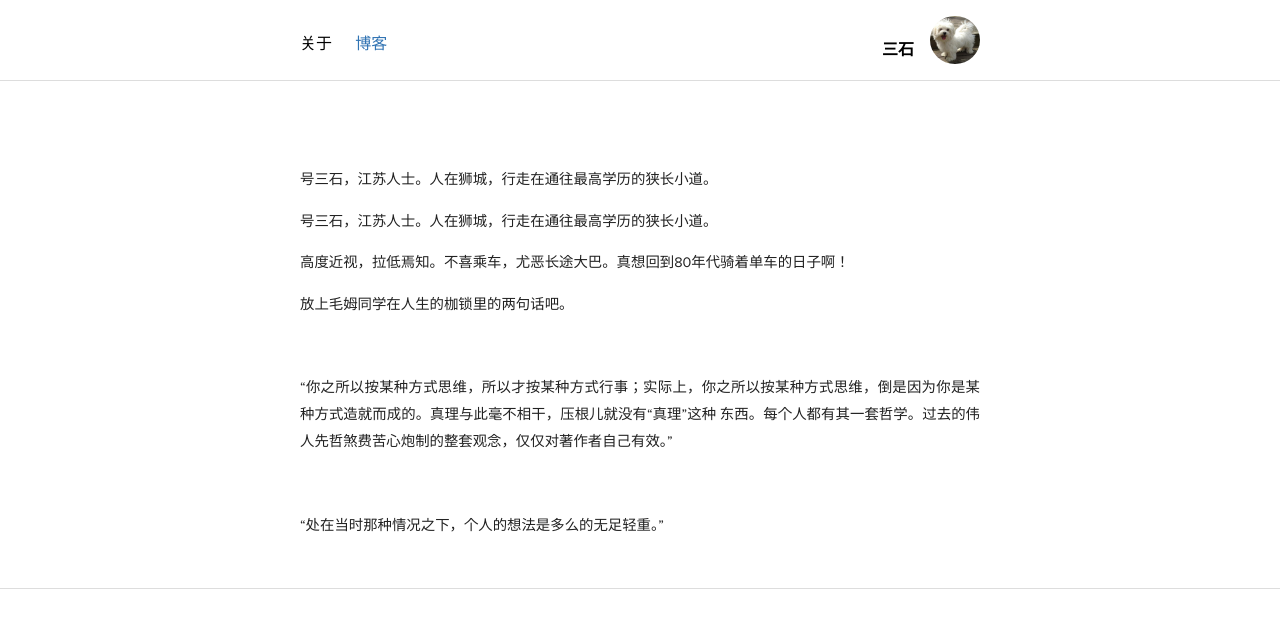
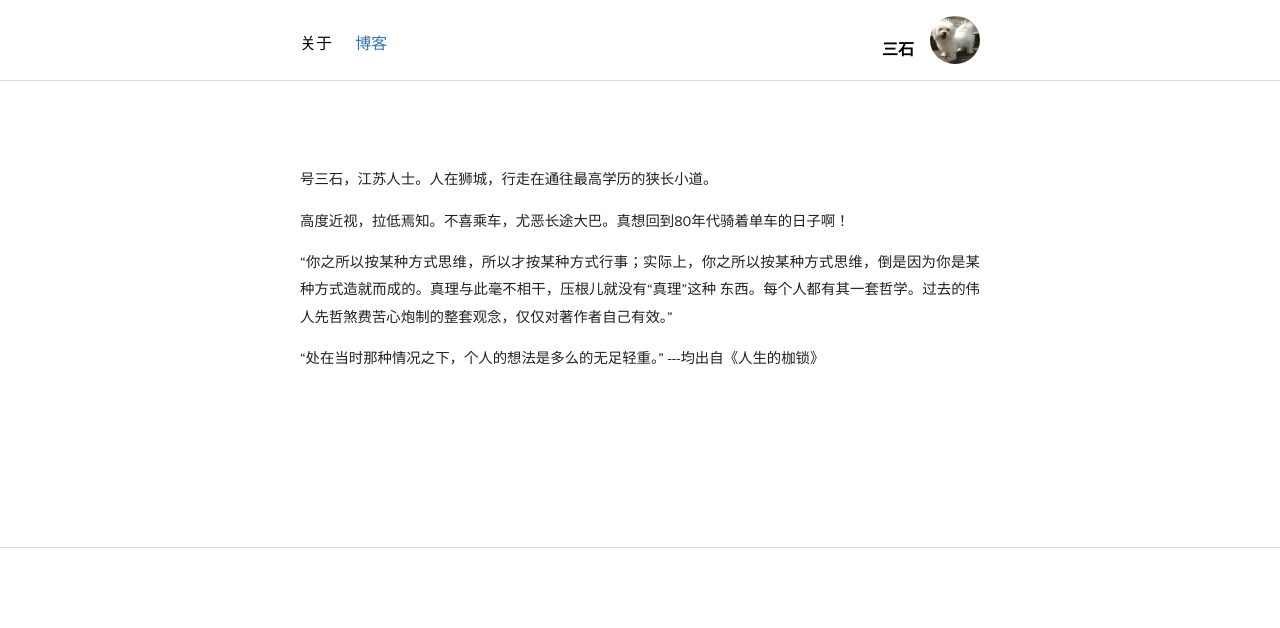
Before and after one commit to shirleysteve/1, a Jekyll site: the page built from index.html, in a window 1280 px wide. Shown: the top 628 px of the page. Built offline with Jekyll 4.4.1, drawn with Linux system fonts in a browser that asks for light colours; nearby versions of some CDN libraries.

Commit message:
Update index.html

```diff
--- a/index.html
+++ b/index.html
@@ -25,23 +25,23 @@ description: 还有个角
 
 
  <p>
-号三石，江苏人士。人在狮城，行走在通往最高学历的狭长小道。
+高度近视，拉低焉知。不喜乘车，尤恶长途大巴。真想回到80年代骑着单车的日子啊！
  </p>
 
 <p>
-高度近视，拉低焉知。不喜乘车，尤恶长途大巴。真想回到80年代骑着单车的日子啊！
+“你之所以按某种方式思维，所以才按某种方式行事；实际上，你之所以按某种方式思维，倒是因为你是某种方式造就而成的。真理与此毫不相干，压根儿就没有“真理”这种
+   东西。每个人都有其一套哲学。过去的伟人先哲煞费苦心炮制的整套观念，仅仅对著作者自己有效。”
 </p>
 
  <p>
-放上毛姆同学在人生的枷锁里的两句话吧。
+“处在当时那种情况之下，个人的想法是多么的无足轻重。”  ---均出自《人生的枷锁》
  </p>
 
   <p>
-“你之所以按某种方式思维，所以才按某种方式行事；实际上，你之所以按某种方式思维，倒是因为你是某种方式造就而成的。真理与此毫不相干，压根儿就没有“真理”这种
-   东西。每个人都有其一套哲学。过去的伟人先哲煞费苦心炮制的整套观念，仅仅对著作者自己有效。”
+
  </p>
 
  <p>
- “处在当时那种情况之下，个人的想法是多么的无足轻重。”
+
  </p>
 </section>
```
